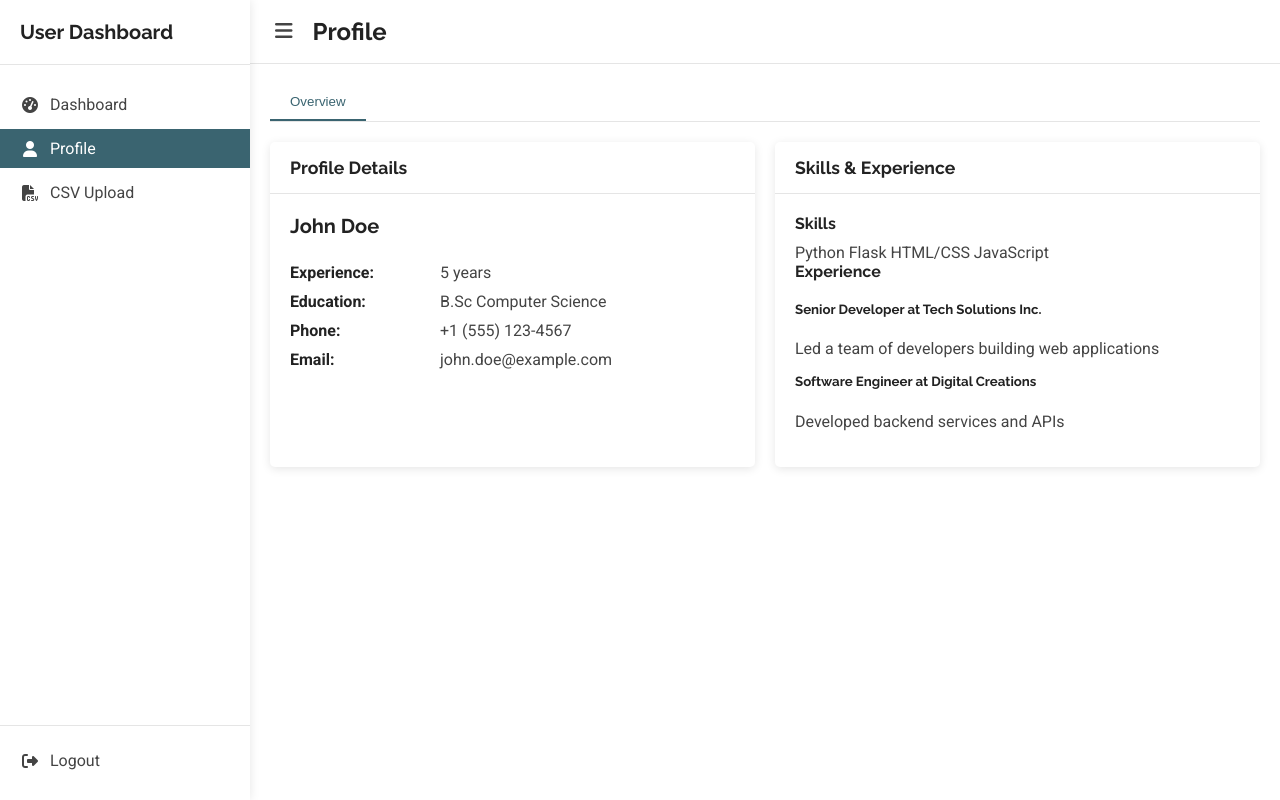
After one commit to alineFhassan/EECE798N_Project, a Flask app: page /profile in a window 1280 px wide. The commit adds this page. Run offline with Flask 3, Linux system fonts and the light colour scheme.

Commit message:
add jobseeker profile section and dashboard with job listings and apply feature

```diff
--- a/frontend/app.py
+++ b/frontend/app.py
@@ -9,11 +9,12 @@ app.secret_key = 'dev-key-123-abc!@#'
 DATABASE_URL = os.getenv('DATABASE_URL', 'http://database:5003')
 
 
-
+# Main Dashboard
 @app.route('/')
 def index():
     return render_template('index.html')
 
+# Login & Signup
 @app.route('/login', methods=['GET', 'POST'])
 def login():
     if request.method == 'POST':
@@ -85,6 +86,7 @@ def signup():
 
     return render_template('signup.html')
 
+# Jobseeker Dashboard
 @app.route('/upload_cv', methods=['GET', 'POST'])
 def upload_cv():
     # if 'user_id' not in session:
@@ -114,6 +116,7 @@ def upload_cv():
                     cv_data = response.json().get('cv_data', {})
 
                     # Save to database with user_id
+                    # save csv info using user id
                     save_response = requests.post(
                         f"{DATABASE_URL}/add_application",
                         json={
@@ -136,99 +139,169 @@ def upload_cv():
 
     return render_template('upload_cv.html')
 
-def allowed_file(filename):
-    return '.' in filename and \
-           filename.rsplit('.', 1)[1].lower() in ['pdf']
+@app.route('/profile')
+def jobseeker_profile():
+    # if 'user_id' not in session:
+    #     flash('Please login first', 'error')
+    #     return redirect(url_for('login'))
 
+    # try:
+    #     # Get user info from database API
+    #     user_response = requests.get(f"{DATABASE_URL}/get_user_info/{session['user_id']}")
+    #     if user_response.status_code != 200:
+    #         flash('Error fetching user data', 'error')
+    #         return redirect(url_for('jobseeker_dashboard'))
 
-@app.route('/jobseeker_dashboard')
+    #     user_data = user_response.json().get('user', {})
+
+    #     # Get application info if exists
+    #     application_response = requests.get(
+    #         f"{DATABASE_URL}/get_applications?user_id={session['user_id']}"
+    #     )
+    #     application_data = {}
+    #     if application_response.status_code == 200:
+    #         applications = application_response.json().get('applications', [])
+    #         if applications:
+    #             application_data = applications[0]  # Get most recent application
+
+    #     return render_template('profile.html',
+    #                         user=user_data,
+    #                         application=application_data)
+
+    # except Exception as e:
+    #     flash(f'Error loading profile: {str(e)}', 'error')
+    #     return redirect(url_for('jobseeker_dashboard'))
+    sample_user = {
+        'full_name': 'John Doe',
+        'email': 'john.doe@example.com'
+    }
+
+    # Sample application data (matches your template structure)
+    sample_application = {
+        'skills': ['Python', 'Flask', 'HTML/CSS', 'JavaScript'],
+        'exp_years': 5,
+        'phone_number': '+1 (555) 123-4567',
+        'education': [
+            {
+                'degree': 'B.Sc Computer Science',
+                'institution': 'State University'
+            }
+        ],
+        'experience': [
+            {
+                'role': 'Senior Developer',
+                'company': 'Tech Solutions Inc.',
+                'responsibilities': 'Led a team of developers building web applications'
+            },
+            {
+                'role': 'Software Engineer',
+                'company': 'Digital Creations',
+                'responsibilities': 'Developed backend services and APIs'
+            }
+        ]
+    }
+
+    return render_template(
+        'profile.html',
+        user=sample_user,
+        application=sample_application
+    )
+@app.route('/jobseeker_dashboard', methods=['GET', 'POST'])
 def jobseeker_dashboard():
-    if 'user_id' not in session:
-        flash('Please login first', 'error')
-        return redirect(url_for('login'))
-    return render_template('jobseeker_dashboard.html')
+    # if 'user_id' not in session:
+    #     flash('Please login first', 'error')
+    #     return redirect(url_for('login'))
 
-@app.route('/company_dashboard')
-def company_dashboard():
-    if 'user_id' not in session:
-        flash('Please login first', 'error')
-        return redirect(url_for('login'))
-    return render_template('company_dashboard.html')
+    # try:
+    #     # Get all jobs from database
+    #     response = requests.get(f"{DATABASE_URL}/job")
+    #     if response.status_code != 200:
+    #         flash('Error fetching jobs', 'error')
+    #         return render_template('jobseeker_dashboard.html', jobs=[])
 
-@app.route('/post_job', methods=['GET', 'POST'])
-def post_job():
-    if 'user_id' not in session:
-        flash('Please login first', 'error')
-        return redirect(url_for('login'))
-    if request.method == 'POST':
-        try:
-            # Get form data
-            form_data = request.form
-            company_id = session.get('user_id')  # Get company ID from session
+    #     jobs = response.json().get('jobs', [])
 
-            # Prepare data for job generator
-            job_data = {
-                'job_title': form_data.get('jobTitle'),
-                'job_level': form_data.get('jobLevel'),
-                'years_experience': form_data.get('yearsExperience'),
-                'company_id': company_id
+    #     # If user submits an application
+    #     if request.method == 'POST':
+    #         job_id = request.form.get('job_id')
+    #         if job_id:
+    #             # Here you would save the application to your database
+    #             # You might want to create a new table for applications
+    #             application_response = requests.post(
+    #                 f"{DATABASE_URL}/apply_job",
+    #                 json={
+    #                     'user_id': session['user_id'],
+    #                     'job_id': job_id,
+    #                     'status': 'applied'
+    #                 }
+    #             )
+
+    #             if application_response.status_code == 201:
+    #                 flash('Application submitted successfully!', 'success')
+    #             else:
+    #                 flash('Error submitting application', 'error')
+
+    #             return redirect(url_for('jobseeker_dashboard'))
+
+    #     return render_template('jobseeker_dashboard.html', jobs=jobs)
+
+    # except Exception as e:
+    #     flash(f'Error loading dashboard: {str(e)}', 'error')
+    #     return render_template('jobseeker_dashboard.html', jobs=[])
+
+    jobs_data = {
+        "jobs": [
+            {
+                "id": 1,
+                "title": "Senior Python Developer",
+                "description": "Develop and maintain backend services using Python and Flask",
+                "company_id": 1,
+                "job_level": "Senior",
+                "years_experience": "5",
+                "responsibilities": [
+                    "Design and implement RESTful APIs",
+                    "Optimize application performance",
+                    "Mentor junior developers"
+                ],
+                "requirements": [
+                    "5+ years Python experience",
+                    "Experience with Flask/Django",
+                    "Knowledge of PostgreSQL"
+                ],
+                "created_at": "2023-05-15T10:30:00",
+                "company": {
+                    "id": 1,
+                    "full_name": "TechCorp Inc."
+                }
+            },
+            {
+                "id": 2,
+                "title": "Frontend Engineer",
+                "description": "Build responsive user interfaces with React",
+                "company_id": 2,
+                "job_level": "Mid-level",
+                "years_experience": "3",
+                "responsibilities": [
+                    "Develop new user-facing features",
+                    "Build reusable components",
+                    "Optimize for maximum performance"
+                ],
+                "requirements": [
+                    "3+ years JavaScript experience",
+                    "Proficient with React",
+                    "Experience with Redux"
+                ],
+                "created_at": "2023-05-10T09:15:00",
+                "company": {
+                    "id": 2,
+                    "full_name": "WebSolutions Ltd."
+                }
             }
+        ]
+    }
 
-            # Validate required fields
-            required_fields = ['job_title', 'job_level', 'years_experience', 'company_id']
-            if not all(job_data[field] for field in required_fields):
-                flash('Please fill all required fields', 'error')
-                return redirect(url_for('post_job'))
-
-            # Call job generator service
-            generator_response = requests.post(
-                "http://job-generator:6000/generate-job-description",
-                json=job_data,
-                timeout=10
-            )
-
-            if generator_response.status_code != 200:
-                flash('Failed to generate job description', 'error')
-                return redirect(url_for('post_job'))
-
-            generated_data = generator_response.json().get('job_description', {})
-
-            # Prepare data for database
-            db_payload = {
-                'title': generated_data.get('job_title', job_data['job_title']),
-                'description': job_data['additional_info'],
-                'company_id': job_data['company_id'],
-                'job_level': generated_data.get('job_level', job_data['job_level']),
-                'years_experience': generated_data.get('years_experience', job_data['years_experience']),
-                'responsibilities': generated_data.get('responsibilities', []),
-                'requirements': generated_data.get('requirements', []),
-                'required_certifications': generated_data.get('required_certifications', [])
-            }
-
-            # Save to database
-            db_response = requests.post(
-                "http://backend:5003/jobs",
-                json=db_payload,
-                timeout=5
-            )
-
-            if db_response.status_code == 201:
-                job_id = db_response.json().get('job_id')
-                flash('Job posted successfully!', 'success')
-                return redirect(url_for('view_job', job_id=job_id))
-            else:
-                error_msg = db_response.json().get('message', 'Failed to save job')
-                flash(f'Database error: {error_msg}', 'error')
-
-        except requests.exceptions.RequestException as e:
-            flash(f'Service error: {str(e)}', 'error')
-        except Exception as e:
-            flash(f'Unexpected error: {str(e)}', 'error')
-
-        return redirect(url_for('post_job'))
-
-    # GET request - show the form
-    return render_template('post_job.html')
+    # Pass just the jobs list to the template, not the whole dictionary
+    return render_template('jobseeker_dashboard.html', jobs=jobs_data["jobs"])
 
 if __name__ == '__main__':
     app.run(debug=True, host='0.0.0.0', port=5000)
--- a/frontend/templates/base_jobseeker.html
+++ b/frontend/templates/base_jobseeker.html
@@ -25,8 +25,13 @@
               <span>Dashboard</span>
             </a>
           </li>
-
-              <li class="sidebar-menu-item {{ 'active' if request.endpoint == 'cv_upload' else '' }}">
+          <li class="sidebar-menu-item {{ 'active' if request.endpoint == 'jobseeker_profile' else '' }}">
+            <a href="{{ url_for('jobseeker_profile') }}" class="sidebar-menu-link">
+              <i class="fas fa-user"></i>
+              <span>Profile</span>
+            </a>
+          </li>
+          <li class="sidebar-menu-item {{ 'active' if request.endpoint == 'upload_cv' else '' }}">
             <a href="{{ url_for('upload_cv') }}" class="sidebar-menu-link">
               <i class="fas fa-file-csv"></i>
               <span>CSV Upload</span>
@@ -54,6 +59,7 @@
 
 
     <script src="{{ url_for('static', filename='assets/js/dashboard.js') }}"></script>
-    <script src="{{ url_for('static', filename='assets/js/upload_cv.js') }}"></script>
-
+    <script src="{{ url_for('static', filename='assets/js/profile.js') }}"></script>
+    <script src="{{ url_for('static', filename='assets/js/csv-upload.js') }}"></script>
+    <script src="{{ url_for('static', filename='assets/js/password.js') }}"></script>
   </html>
--- /dev/null
+++ b/frontend/templates/profile.html
@@ -0,0 +1,134 @@
+{% extends "base_jobseeker.html" %}
+
+{% block content %}
+<!-- Main Content -->
+<div class="main-content">
+  <header class="dashboard-header">
+    <button class="sidebar-toggle" id="sidebarToggle">
+      <i class="fas fa-bars"></i>
+    </button>
+    <h1 class="dashboard-title">Profile</h1>
+  </header>
+
+  <main class="dashboard-main">
+    <div class="tabs">
+      <button class="tab-btn active" data-tab="overview">Overview</button>
+    </div>
+
+    <!-- Overview Tab -->
+    <div class="tab-content active" id="overview">
+      <div class="profile-grid">
+        <div class="card">
+          <div class="card-header">
+            <h3 class="card-title">Profile Details</h3>
+          </div>
+          <div class="card-content">
+            <div class="profile-header">
+
+              <div class="profile-info">
+                <h3 class="profile-name">{{ user.full_name }}</h3>
+
+              </div>
+            </div>
+
+            <div class="profile-details">
+
+              {% if application %}
+              <div class="profile-detail">
+                <span class="detail-label">Experience:</span>
+                <span class="detail-value">{{ application.get('exp_years', 0) }} years</span>
+              </div>
+              <div class="profile-detail">
+                <span class="detail-label">Education:</span>
+                <span class="detail-value">
+                  {% if application.education %}
+                    {{ application.education[0].get('degree', 'Not specified') }}
+                  {% else %}
+                    Not specified
+                  {% endif %}
+                </span>
+              </div>
+              <div class="profile-detail">
+                <span class="detail-label">Phone:</span>
+                <span class="detail-value">{{ application.get('phone_number', 'Not specified') }}</span>
+              </div>
+              {% endif %}
+              <div class="profile-detail">
+                <span class="detail-label">Email:</span>
+                <span class="detail-value">{{ user.email }}</span>
+              </div>
+            </div>
+          </div>
+        </div>
+
+        <div class="card">
+          <div class="card-header">
+            <h3 class="card-title">Skills & Experience</h3>
+          </div>
+          <div class="card-content">
+            {% if application %}
+            <div class="profile-about">
+              <h4>Skills</h4>
+              <div class="skills-container">
+                {% for skill in application.get('skills', []) %}
+                  <span class="skill-tag">{{ skill }}</span>
+                {% endfor %}
+              </div>
+            </div>
+
+            <div class="profile-experience">
+              <h4>Experience</h4>
+              {% for exp in application.get('experience', []) %}
+                <div class="experience-item">
+                  <h5>{{ exp.get('role', 'Position') }} at {{ exp.get('company', 'Company') }}</h5>
+                  <p>{{ exp.get('responsibilities', 'No description available') }}</p>
+                </div>
+              {% endfor %}
+            </div>
+            {% else %}
+            <div class="no-data">
+              <p>No application data found. Please upload your CV.</p>
+              <a href="{{ url_for('upload_cv') }}" class="btn btn-primary">Upload CV</a>
+            </div>
+            {% endif %}
+          </div>
+        </div>
+      </div>
+    </div>
+
+    <!-- Edit Profile Tab -->
+    <div class="tab-content" id="edit">
+      <div class="card">
+        <div class="card-header">
+          <h3 class="card-title">Edit Basic Information</h3>
+        </div>
+        <div class="card-content">
+          <form id="profileForm" class="profile-form" method="POST" action="{{ url_for('update_profile') }}">
+            <div class="form-grid">
+              <div class="form-group">
+                <label for="full_name" class="form-label">Full Name</label>
+                <input type="text" id="full_name" name="full_name" class="form-input" value="{{ user.full_name }}">
+              </div>
+
+              <div class="form-group">
+                <label for="email" class="form-label">Email</label>
+                <input type="email" id="email" name="email" class="form-input" value="{{ user.email }}" readonly>
+              </div>
+
+              <div class="form-group">
+                <label for="phone_number" class="form-label">Phone</label>
+                <input type="text" id="phone_number" name="phone_number" class="form-input"
+                      value="{% if application %}{{ application.get('phone_number', '') }}{% endif %}">
+              </div>
+            </div>
+
+            <div class="form-actions">
+              <button type="submit" class="btn btn-primary">Save Changes</button>
+            </div>
+          </form>
+        </div>
+      </div>
+    </div>
+  </main>
+</div>
+{% endblock %}
```
Also changed, not shown: frontend/templates/jobseeker_dashboard.html (+126 -54 lines), frontend/templates/upload_cv.html (+4 -3 lines). Lines whose indentation alone changed are shown as unchanged.
